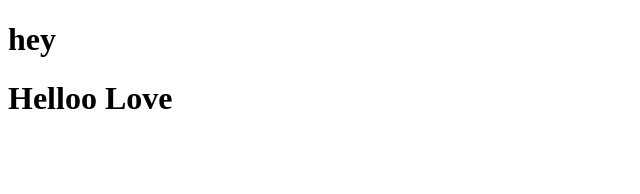
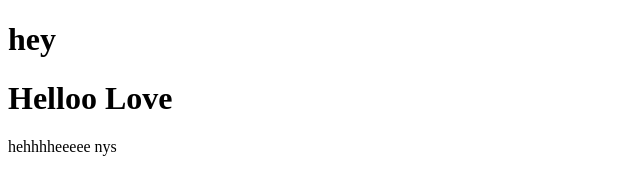
Before and after one commit to Bhishna/gitstudy, a plain HTML site: page index.html in a window 1280 px wide. Shown: the whole page, without its empty margins (0-640 px from the left). Drawn offline with Linux system fonts and the light colour scheme.

Commit message:
Update index.html

```diff
--- a/index.html
+++ b/index.html
@@ -9,5 +9,6 @@
 <body>
     <h1>hey</h1>
     <h1>Helloo Love</h1>
+    <p>hehhhheeeee nys </p>
 </body>
 </html>
```
